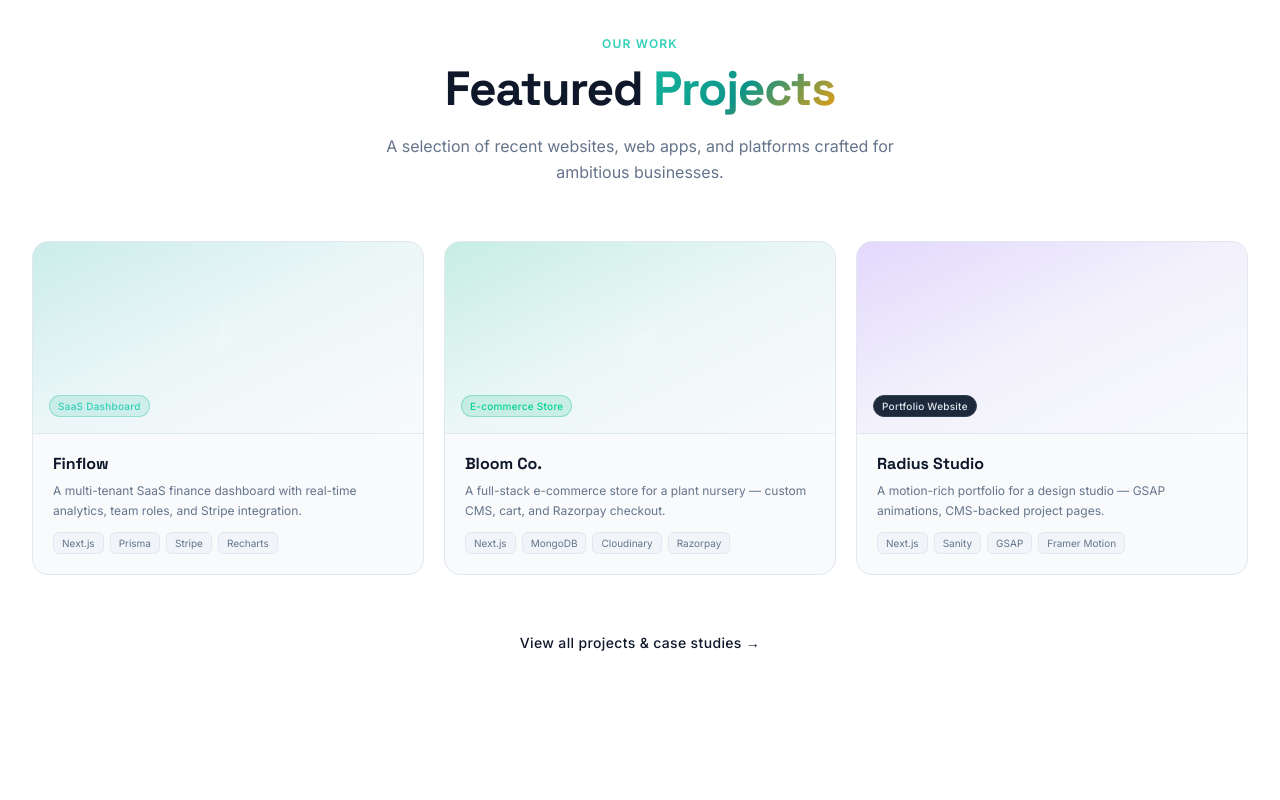
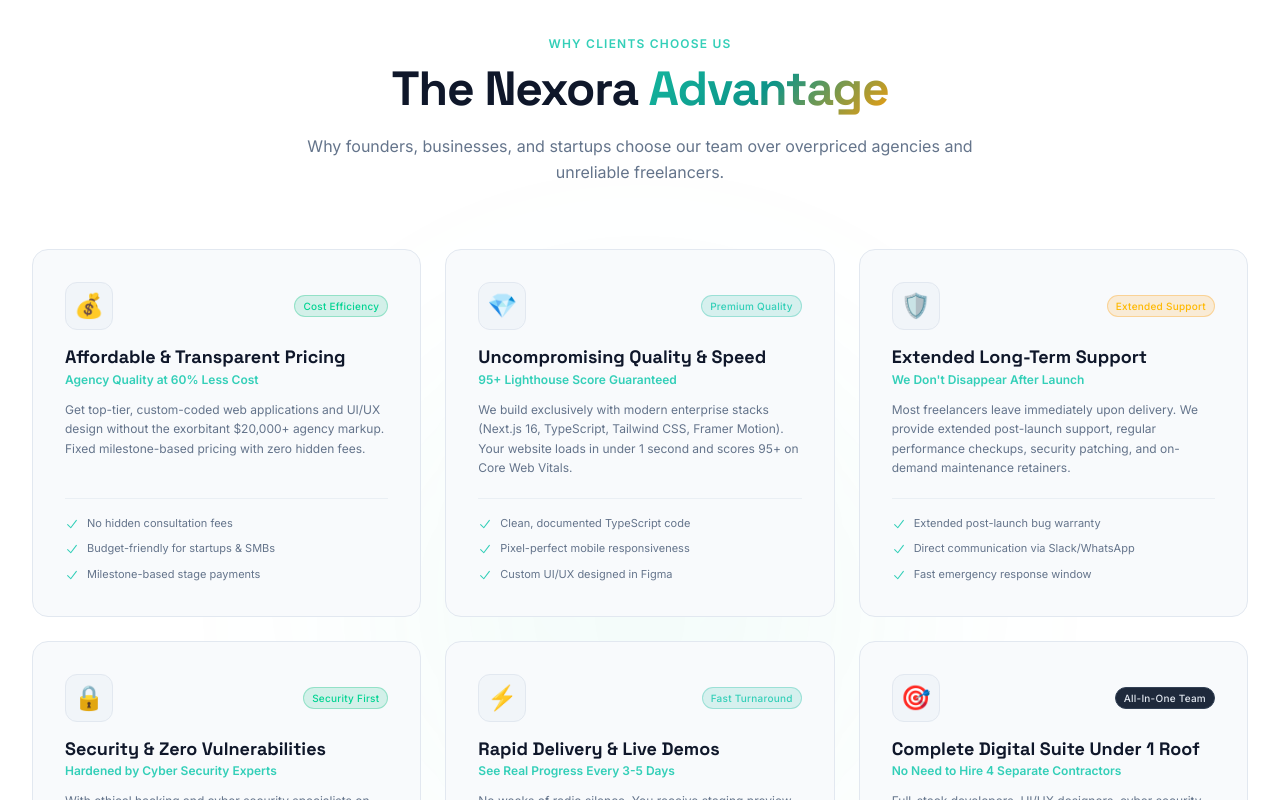
Before and after one commit to msmahfuz3140/online-agency-platform, a Next.js app: page / in a window 1280 px wide. Shown: the part 1620-2420 px from the top of the page. Built offline with nearby package versions, Linux system fonts and the light colour scheme.

Commit message:
feat: add Why Choose Us section highlighting affordable pricing, premium quality, extended support, and security

```diff
--- a/app/page.tsx
+++ b/app/page.tsx
@@ -2,6 +2,7 @@
 import { Footer } from "@/components/layout/Footer";
 import { HeroSection } from "@/components/home/HeroSection";
 import { AgencyIntroSection } from "@/components/home/AgencyIntroSection";
+import { WhyChooseUsSection } from "@/components/home/WhyChooseUsSection";
 import { FeaturedProjectsSection } from "@/components/home/FeaturedProjectsSection";
 import { HowItWorksSection } from "@/components/home/HowItWorksSection";
 import { ServicesOverviewSection } from "@/components/home/ServicesOverviewSection";
@@ -19,6 +20,7 @@
       <main>
         <HeroSection />
         <AgencyIntroSection />
+        <WhyChooseUsSection />
         <FeaturedProjectsSection />
         <HowItWorksSection />
         <ServicesOverviewSection />
--- /dev/null
+++ b/components/home/WhyChooseUsSection.tsx
@@ -0,0 +1,179 @@
+import Link from "next/link";
+import { Section } from "../ui/Section";
+import { Card } from "../ui/Card";
+import { Badge } from "../ui/Badge";
+import { Button } from "../ui/Button";
+import { FadeInSection } from "../motion/FadeInSection";
+import { StaggerList } from "../motion/StaggerList";
+
+interface ValueProp {
+  icon: string;
+  badge: string;
+  badgeVariant: "primary" | "warning" | "success" | "default";
+  title: string;
+  highlight: string;
+  description: string;
+  perks: string[];
+}
+
+const valueProps: ValueProp[] = [
+  {
+    icon: "💰",
+    badge: "Cost Efficiency",
+    badgeVariant: "success",
+    title: "Affordable & Transparent Pricing",
+    highlight: "Agency Quality at 60% Less Cost",
+    description:
+      "Get top-tier, custom-coded web applications and UI/UX design without the exorbitant $20,000+ agency markup. Fixed milestone-based pricing with zero hidden fees.",
+    perks: ["No hidden consultation fees", "Budget-friendly for startups & SMBs", "Milestone-based stage payments"],
+  },
+  {
+    icon: "💎",
+    badge: "Premium Quality",
+    badgeVariant: "primary",
+    title: "Uncompromising Quality & Speed",
+    highlight: "95+ Lighthouse Score Guaranteed",
+    description:
+      "We build exclusively with modern enterprise stacks (Next.js 16, TypeScript, Tailwind CSS, Framer Motion). Your website loads in under 1 second and scores 95+ on Core Web Vitals.",
+    perks: ["Clean, documented TypeScript code", "Pixel-perfect mobile responsiveness", "Custom UI/UX designed in Figma"],
+  },
+  {
+    icon: "🛡️",
+    badge: "Extended Support",
+    badgeVariant: "warning",
+    title: "Extended Long-Term Support",
+    highlight: "We Don't Disappear After Launch",
+    description:
+      "Most freelancers leave immediately upon delivery. We provide extended post-launch support, regular performance checkups, security patching, and on-demand maintenance retainers.",
+    perks: ["Extended post-launch bug warranty", "Direct communication via Slack/WhatsApp", "Fast emergency response window"],
+  },
+  {
+    icon: "🔒",
+    badge: "Security First",
+    badgeVariant: "success",
+    title: "Security & Zero Vulnerabilities",
+    highlight: "Hardened by Cyber Security Experts",
+    description:
+      "With ethical hacking and cyber security specialists on our core team, every backend API, authentication system, and database connection is pentested and hardened against attacks.",
+    perks: ["OWASP Top 10 vulnerability checks", "Encrypted auth & sanitized inputs", "DDoS and rate-limiting protection"],
+  },
+  {
+    icon: "⚡",
+    badge: "Fast Turnaround",
+    badgeVariant: "primary",
+    title: "Rapid Delivery & Live Demos",
+    highlight: "See Real Progress Every 3-5 Days",
+    description:
+      "No weeks of radio silence. You receive staging preview links and interactive Figma prototypes regularly throughout development so you are always in total control.",
+    perks: ["Iterative sprint deliverables", "Live staging preview URLs", "Fast revisions with quick turnaround"],
+  },
+  {
+    icon: "🎯",
+    badge: "All-In-One Team",
+    badgeVariant: "default",
+    title: "Complete Digital Suite Under 1 Roof",
+    highlight: "No Need to Hire 4 Separate Contractors",
+    description:
+      "Full-stack developers, UI/UX designers, cyber security testers, and technical SEO marketers working as one cohesive unit to make your digital venture a success.",
+    perks: ["Design + Dev + Security + SEO", "Smooth inter-disciplinary handoff", "Unified project management"],
+  },
+];
+
+export function WhyChooseUsSection() {
+  return (
+    <Section id="why-choose-us" className="relative">
+      {/* Background ambient glow */}
+      <div className="absolute top-1/2 left-1/2 -translate-x-1/2 -translate-y-1/2 w-[500px] h-[500px] rounded-full bg-primary-500/5 blur-[120px] pointer-events-none" />
+
+      {/* Centered Section Header */}
+      <FadeInSection>
+        <div className="text-center mb-12 sm:mb-16">
+          <p className="text-xs font-semibold uppercase tracking-widest text-primary-400 mb-2">
+            Why Clients Choose Us
+          </p>
+          <h2 className="font-heading text-3xl sm:text-4xl lg:text-5xl font-bold tracking-tight">
+            The Nexora <span className="gradient-text">Advantage</span>
+          </h2>
+          <p className="mt-3 sm:mt-4 text-sm sm:text-base text-muted-fg max-w-2xl mx-auto leading-relaxed">
+            Why founders, businesses, and startups choose our team over overpriced agencies and unreliable freelancers.
+          </p>
+        </div>
+      </FadeInSection>
+
+      {/* Value Proposition Cards Grid */}
+      <StaggerList className="grid sm:grid-cols-2 lg:grid-cols-3 gap-5 lg:gap-6">
+        {valueProps.map((prop) => (
+          <Card
+            key={prop.title}
+            hover
+            padding="lg"
+            className="flex flex-col justify-between group h-full relative overflow-hidden"
+          >
+            {/* Top row */}
+            <div>
+              <div className="flex items-center justify-between mb-4">
+                <div className="h-12 w-12 rounded-xl bg-surface-2 border border-border flex items-center justify-center text-2xl group-hover:scale-110 group-hover:border-primary-500/40 transition-all duration-300">
+                  {prop.icon}
+                </div>
+                <Badge variant={prop.badgeVariant} size="sm">
+                  {prop.badge}
+                </Badge>
+              </div>
+
+              <h3 className="font-heading font-bold text-base sm:text-lg text-foreground leading-snug">
+                {prop.title}
+              </h3>
+
+              <p className="mt-1 text-xs font-semibold text-primary-400">
+                {prop.highlight}
+              </p>
+
+              <p className="mt-3 text-xs text-muted-fg leading-relaxed">
+                {prop.description}
+              </p>
+            </div>
+
+            {/* Perks checklist */}
+            <div className="mt-5 pt-4 border-t border-border/60">
+              <ul className="space-y-2">
+                {prop.perks.map((perk) => (
+                  <li key={perk} className="flex items-center gap-2 text-[11px] text-muted-fg">
+                    <svg
+                      className="h-3.5 w-3.5 text-primary-400 flex-shrink-0"
+                      viewBox="0 0 20 20"
+                      fill="currentColor"
+                    >
+                      <path
+                        fillRule="evenodd"
+                        d="M16.704 4.153a.75.75 0 0 1 .143 1.052l-8 10.5a.75.75 0 0 1-1.127.075l-4.5-4.5a.75.75 0 0 1 1.06-1.06l3.894 3.893 7.48-9.817a.75.75 0 0 1 1.05-.143Z"
+                        clipRule="evenodd"
+                      />
+                    </svg>
+                    <span>{perk}</span>
+                  </li>
+                ))}
+              </ul>
+            </div>
+          </Card>
+        ))}
+      </StaggerList>
+
+      {/* Bottom Guarantee Banner */}
+      <FadeInSection delay={0.2}>
+        <div className="mt-10 sm:mt-12 p-6 sm:p-8 rounded-3xl bg-surface/80 border border-primary-500/30 flex flex-col sm:flex-row items-center justify-between gap-6 text-center sm:text-left">
+          <div>
+            <h4 className="font-heading font-bold text-base sm:text-lg text-foreground">
+              Ready to experience the difference?
+            </h4>
+            <p className="mt-1 text-xs sm:text-sm text-muted-fg">
+              Book a 30-minute discovery call. We&apos;ll discuss your project scope, roadmap, and provide a fixed quote.
+            </p>
+          </div>
+          <Button variant="primary" size="md" asChild className="whitespace-nowrap flex-shrink-0">
+            <Link href="/contact">Get a Free Proposal →</Link>
+          </Button>
+        </div>
+      </FadeInSection>
+    </Section>
+  );
+}
```
